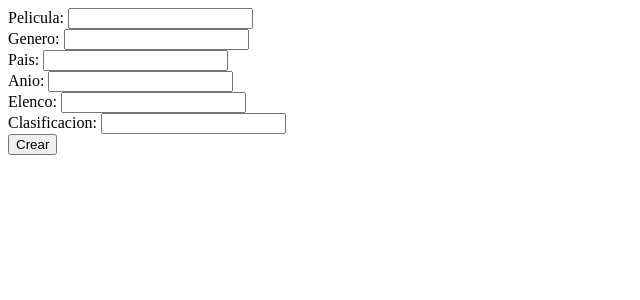
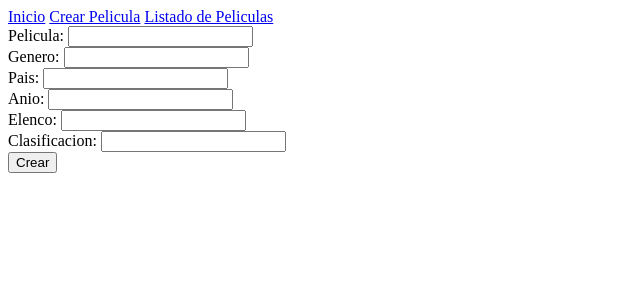
Before and after one commit to MatuPehua/ProyectoFinalAgustinEzeberry, a Django app: page /peliculas/crear/ in a window 1280 px wide. Shown: the top 300 px of the page, without its empty margins (0-640 px from the left). Run offline with Django 5.2, Linux system fonts and the light colour scheme.

Commit message:
Listados

```diff
--- a/inicio/templates/crear_pelicula_v2.html
+++ b/inicio/templates/crear_pelicula_v2.html
@@ -6,7 +6,11 @@
     <title>Document</title>
 </head>
 <body>
-
+    <nav>
+        <a href={% url "inicio" %}>Inicio</a>
+        <a href={% url "crear_pelicula" %}>Crear Pelicula</a>
+        <a href={% url "listado_de_peliculas" %}>Listado de Peliculas</a>
+    </nav>
     <form action="" method="POST">
         {% csrf_token %}
         {{formulario}}
--- a/inicio/views.py
+++ b/inicio/views.py
@@ -22,14 +22,14 @@ def crear_pelicula(request):
         if formulario.is_valid():
             info = formulario.cleaned_data
 
-            peliculas = Peliculas(pelicula=info.get('pelicula'), genero=info.get('genero'), pais=info('pais'), anio=info.get('anio'), elenco=info.get('elenco'), clasificacion=info.get('clasificacion'))
-            peliculas.save()
+            pelis = Peliculas(pelicula=info.get('pelicula'), genero=info.get('genero'), pais=info('pais'), anio=info.get('anio'), elenco=info.get('elenco'), clasificacion=info.get('clasificacion'))
+            pelis.save()
             return redirect('listado_de_peliculas')
     else:
         formulario = FormularioCrearPelicula()
     return render(request, 'crear_pelicula_v2.html', {'formulario': formulario})
 
 def listado_de_peliculas(request):
-    peliculas = Peliculas,object.all()
+    peliculas = Peliculas.object.all()
 
-    return render(request, 'listado_de-peliculas.html', {'listado_de_peliculas': peliculas})
+    return render(request, 'listado_de-peliculas.html', {'peliculas': peliculas})
--- a/templates/inicio.html
+++ b/templates/inicio.html
@@ -6,6 +6,11 @@
     <title>Document</title>
 </head>
 <body>
+    <nav>
+        <a href={% url "inicio" %}>Inicio</a>
+        <a href={% url "crear_pelicula" %}>Crear Pelicula</a>
+        <a href={% url "listado_de_peliculas" %}>Listado de Peliculas</a>
+    </nav>
     <h>Registro de Peliculas</h1>
 </body>
 </html>
```
Also changed, not shown: inicio/templates/listado_de_peliculas.html (+7 -2 lines).
